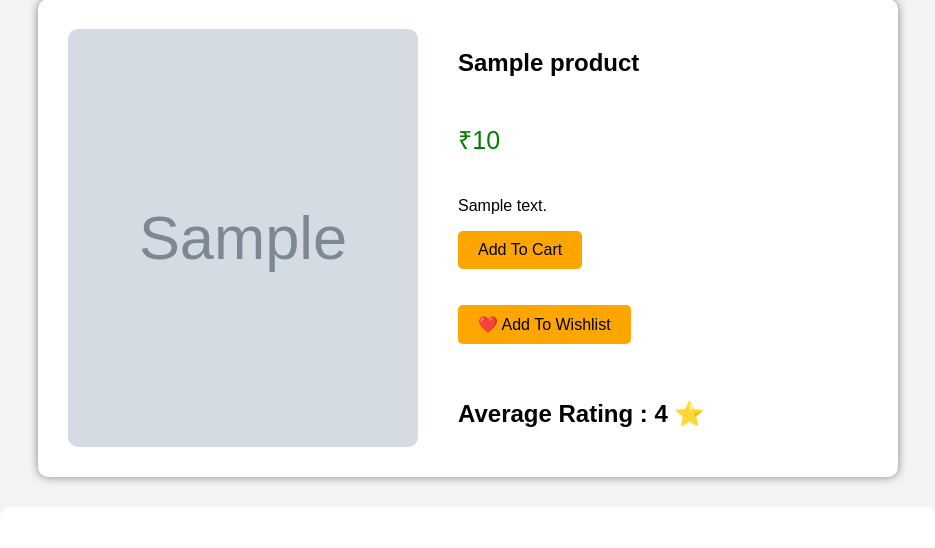
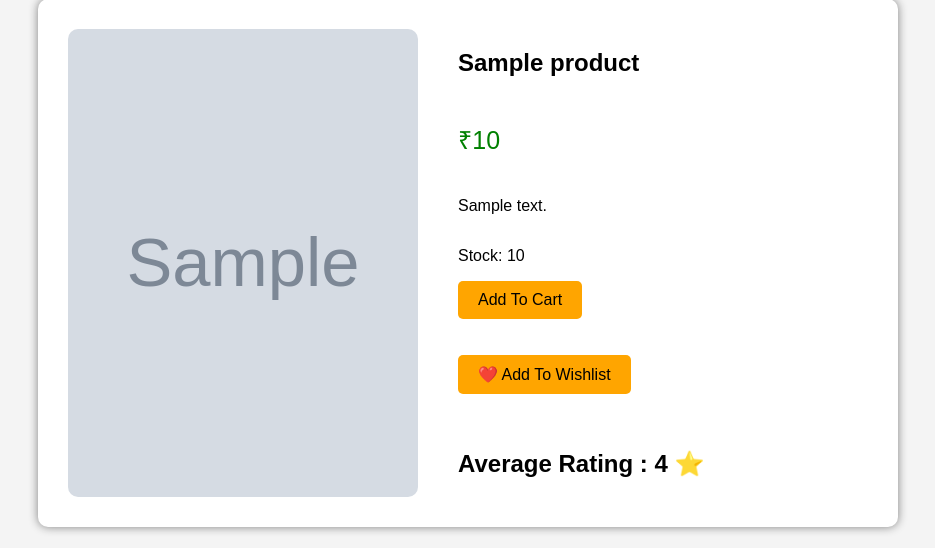
Before and after one commit to anujakhande15/E-Commerce-Website, a Flask app: template templates/product.html in a window 1280 px wide. Shown: the part 149-697 px from the top of the page, without its empty margins (172-1107 px from the left). Run offline with Flask 3, Linux system fonts and the light colour scheme; the template is opened without the code that fills it: most values are stand-ins (such as "Sample title", 1, 10 or a date in 2020); grey boxes marked "Sample" are stand-in pictures.

Commit message:
Stock Management System Added

```diff
--- a/app.py
+++ b/app.py
@@ -303,6 +303,7 @@ def add_products():
         price = request.form["price"]
         description = request.form["description"]
         category_id = request.form["category_id"]
+        stock = request.form["stock"]
 
         image = request.files["image"]
 
@@ -318,15 +319,16 @@ def add_products():
         )
 
         query = """INSERT INTO products
-                (name, price, image, description, category_id)
-                VALUES(%s,%s,%s,%s,%s)"""
+                (name, price, image, description, category_id,stock)
+                VALUES(%s,%s,%s,%s,%s,%s)"""
 
         values = (
             name,
             price,
             filename,
-            description
-            ,category_id
+            description,
+            category_id,
+            stock
         )
 
         cursor.execute(query, values)
@@ -460,8 +462,6 @@ def checkout():
 
 
 
-
-
 @app.route(
     "/place_order",
     methods=["POST"]
@@ -556,6 +556,24 @@ def place_order():
             values
         )
 
+        update_query = """
+
+        UPDATE products
+
+        SET stock = stock - 1
+
+        WHERE id=%s
+
+        """
+
+        cursor.execute(
+
+            update_query,
+
+            (item["id"],)
+
+        )
+
     conn.commit()
 
     session["cart"] = []
@@ -565,7 +583,6 @@ def place_order():
     return redirect(
         "/payment_success"
     )
-
 
 
 
@@ -1265,6 +1282,17 @@ def search():
 
 
 
+@app.route("/admin/inventory")
+def inventory():
+
+    cursor.execute("SELECT * FROm products")
+
+    product = cursor.fetchall()
+
+    return render_template("inventory.html",product=product)
+
+
+
 
 if __name__ == "__main__":
     app.run(debug=True)
--- a/templates/add_product.html
+++ b/templates/add_product.html
@@ -25,6 +25,8 @@
                    name="price"
                    placeholder="Enter product price : "
                    required>
+
+            <input type="number" name="stock" placeholder="Stock Quantity" required>
 
 
 
--- a/templates/product.html
+++ b/templates/product.html
@@ -63,7 +63,27 @@
 
                 </p>
 
+                {% if product.stock > 0 %}
 
+                <p>
+
+                    Stock:
+
+                    {{ product.stock }}
+
+                </p>
+
+                {% else %}
+
+                <p style="color:red;">
+
+                    Out Of Stock
+
+                </p>
+
+                {% endif %}
+
+                {% if product.stock > 0 %}
 
                 <a href="/add_to_cart/{{ product.id }}">
 
@@ -75,9 +95,17 @@
 
                 </a>
 
+                {% else %}
+
+                <button disabled>
+
+                    Out Of Stock
+
+                </button>
+
+                {% endif %}
+
                 <br><br>
-
-
 
                 <a href="/add_wishlist/{{ product.id }}">
 
@@ -114,8 +142,6 @@
         </div>
 
     </div>
-
-
 
     <div class="review-form">
 
@@ -174,8 +200,6 @@
         </form>
 
     </div>
-
-
 
     <div class="reviews">
 
```
Also changed, not shown: templates/inventory.html (added, +64 -0 lines).
